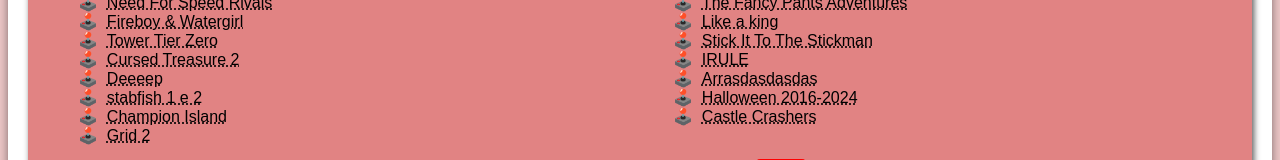
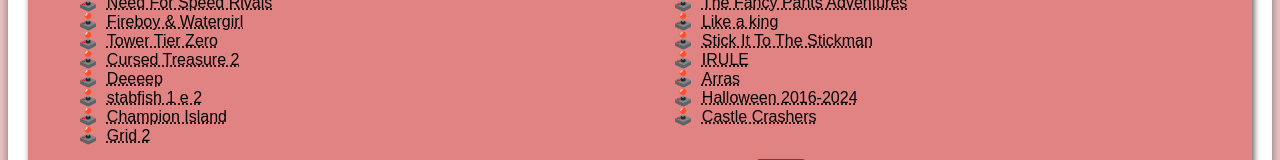
Before and after one commit to Kendrick-25/projeto-Androyd, a plain HTML site: page Index.html in a window 1280 px wide. Shown: the part 3313-3473 px from the top of the page. Drawn offline with Linux system fonts and the light colour scheme.

Commit message:
Update Index.html

```diff
--- a/Index.html
+++ b/Index.html
@@ -85,7 +85,7 @@
                 <li><abbr title="Like a king(na Play Store e em navegador)">Like a king</abbr></li>
                 <li><abbr title="Stick It To The Stickman(na steam e no itch.io)">Stick It To The Stickman</abbr></li>
                 <li><abbr title="IRULE(no itch.io)">IRULE</abbr></li>
-                <li><abbr title="arras.io">Arrasdasdasdas</abbr></li>
+                <li><abbr title="arras.io">Arras</abbr></li>
                 <li><abbr title="Halloween games(Google Doodles game)">Halloween 2016-2024</abbr></li>
                 <li><abbr title="Castle Crashers(na Steam)">Castle Crashers</abbr></li>
             </ul>
```
